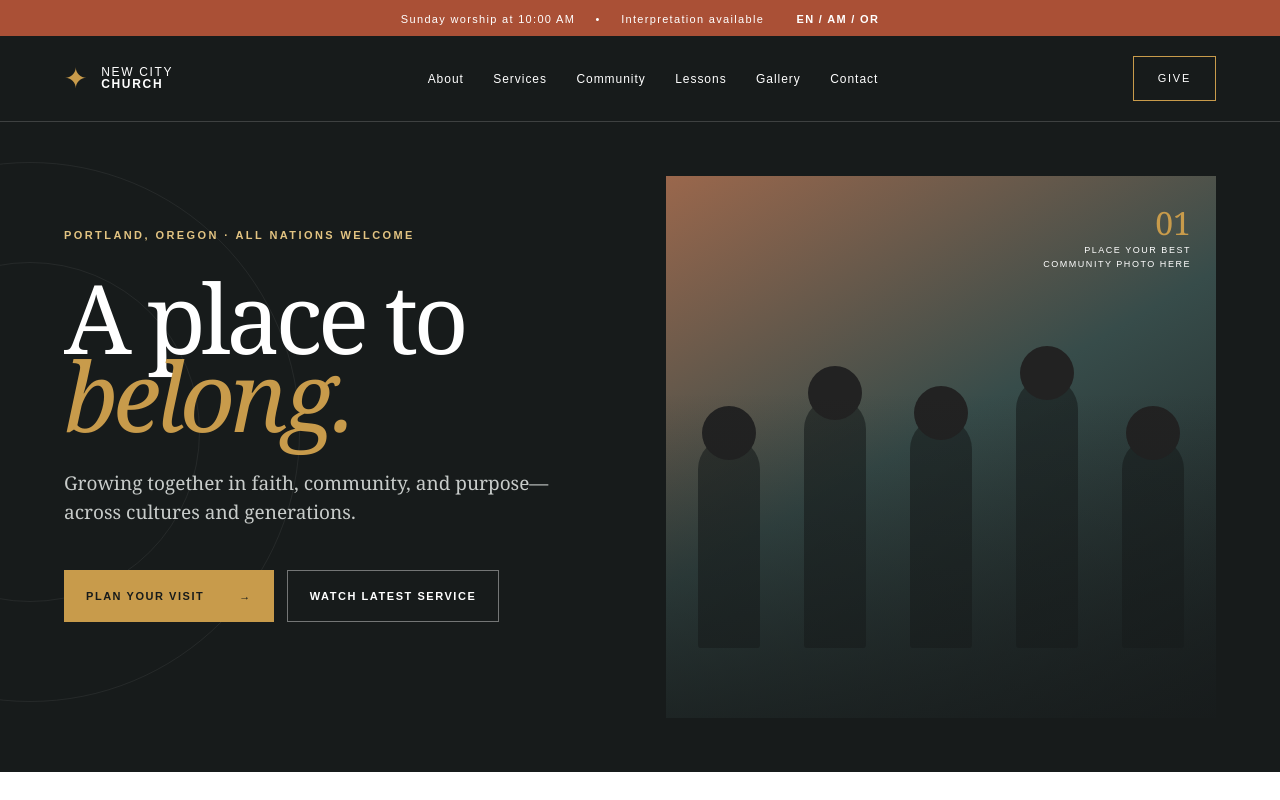
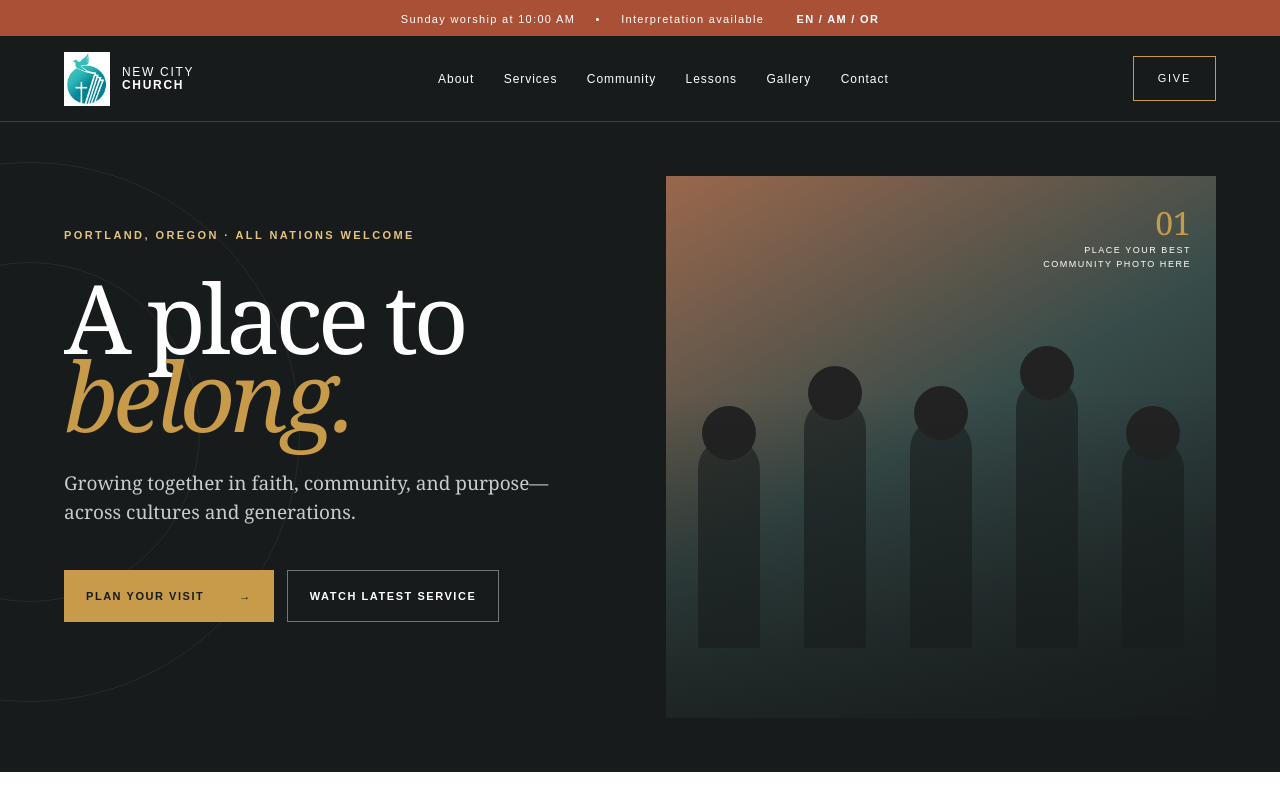
Before and after one commit to Eba-1/Shalom-Ethiopian-Evangelical-Church, a Next.js app: page / in a window 1280 px wide. Shown: the top 800 px of the page. Built offline with nearby package versions, Linux system fonts and the light colour scheme.

Commit message:
Replace placeholder marks with church logo

```diff
--- a/app/page.tsx
+++ b/app/page.tsx
@@ -2,11 +2,11 @@
 const events = [["30","AUG","Sunday Worship","10:00 AM · Main Sanctuary"],["05","SEP","Community Welcome Dinner","6:00 PM · Fellowship Hall"],["12","SEP","Young Adults Gathering","7:00 PM · Community Room"]];
 export default function Home(){return <main>
 <div className="notice">Sunday worship at 10:00 AM <span>•</span> Interpretation available <b>EN / AM / OR</b></div>
-<nav className="nav"><a className="brand" href="#top"><span className="brandmark">✦</span><span>NEW CITY<br/><b>CHURCH</b></span></a><div className="links"><a href="#about">About</a><a href="#services">Services</a><a href="#community">Community</a><a href="#lessons">Lessons</a><a href="#gallery">Gallery</a><a href="#contact">Contact</a></div><a className="give" href="#give">GIVE</a></nav>
+<nav className="nav"><a className="brand" href="#top"><img className="brand-logo" src="/shalom-church-logo.png" alt="Shalom Ethiopian Evangelical Church logo"/><span>NEW CITY<br/><b>CHURCH</b></span></a><div className="links"><a href="#about">About</a><a href="#services">Services</a><a href="#community">Community</a><a href="#lessons">Lessons</a><a href="#gallery">Gallery</a><a href="#contact">Contact</a></div><a className="give" href="#give">GIVE</a></nav>
 <section className="hero" id="top"><div className="hero-shape hero-a"/><div className="hero-shape hero-b"/><div className="hero-content"><p className="eyebrow">PORTLAND, OREGON · ALL NATIONS WELCOME</p><h1>A place to<br/><em>belong.</em></h1><p className="intro">Growing together in faith, community, and purpose—across cultures and generations.</p><div className="actions"><a className="primary" href="#visit">PLAN YOUR VISIT <span>→</span></a><a className="secondary" href="#lessons">WATCH LATEST SERVICE</a></div></div><div className="hero-photo" role="img" aria-label="Placeholder for an authentic congregation photo"><div className="photo-note"><span>01</span><p>PLACE YOUR BEST<br/>COMMUNITY PHOTO HERE</p></div><div className="people"><i/><i/><i/><i/><i/></div></div></section>
 <section className="quick" id="visit"><div><small>NEXT SERVICE</small><strong>SUNDAY · 10:00 AM</strong></div><div><small>FIND US</small><strong>PORTLAND, OREGON</strong></div><div><small>LANGUAGES</small><strong>ENGLISH · AMHARIC · OROMO</strong></div><a href="#contact">GET DIRECTIONS ↗</a></section>
 <section className="gallery-section" id="gallery"><div className="section-head"><div><p className="eyebrow dark">LIFE AT OUR CHURCH</p><h2>See faith in <em>motion.</em></h2></div><p>Explore moments of worship, friendship, service, and growth across our church community.</p></div><div className="gallery-grid">{galleries.map(([title,subtitle,cls],i)=><a className={`gallery-card ${cls} ${i<2?"large":""}`} href="#" key={title}><div className="placeholder"><span>PHOTO</span><b>{String(i+1).padStart(2,"0")}</b></div><div className="card-label"><div><h3>{title}</h3><p>{subtitle}</p></div><span>↗</span></div></a>)}</div><div className="center"><a className="outline" href="#">VIEW THE FULL GALLERY <span>→</span></a></div></section>
 <section className="community" id="community"><div className="community-copy"><p className="eyebrow gold">HERE FOR OUR CITY</p><h2>New here?<br/>You’re not <em>alone.</em></h2><p>Whether you just arrived or have called this city home for years, our community is ready to walk beside you.</p><a className="primary gold-btn" href="#">EXPLORE COMMUNITY SUPPORT →</a></div><div className="resource-grid"><article><span>01</span><h3>Newcomer support</h3><p>Local orientation, transportation, schools, and practical guidance.</p></article><article><span>02</span><h3>Work & education</h3><p>Employment resources, language classes, and skill-building support.</p></article><article><span>03</span><h3>Family connection</h3><p>Groups, youth programs, childcare information, and community care.</p></article><article><span>04</span><h3>Request support</h3><p>A private and respectful way to tell us how we can help.</p></article></div></section>
 <section className="events" id="services"><div className="section-head"><div><p className="eyebrow dark">COMING UP</p><h2>Gather with <em>us.</em></h2></div><a href="#">VIEW ALL EVENTS →</a></div>{events.map(e=><article className="event" key={e[2]}><div className="date"><b>{e[0]}</b><span>{e[1]}</span></div><h3>{e[2]}</h3><p>{e[3]}</p><button aria-label={`View ${e[2]}`}>→</button></article>)}</section>
-<footer id="contact"><div className="footer-brand"><span className="brandmark">✦</span><h2>EVERY NATION.<br/>ONE FAMILY.</h2></div><div><small>VISIT</small><p>Portland, Oregon<br/>Sundays at 10:00 AM</p></div><div><small>CONNECT</small><p>Plan Your Visit<br/>Request Prayer<br/>Volunteer</p></div><div><small>FOLLOW</small><p>Instagram<br/>YouTube<br/>Facebook</p></div><div className="footer-bottom">© 2026 New City Church <span>Made for our community.</span></div></footer>
+<footer id="contact"><div className="footer-brand"><img className="footer-logo" src="/shalom-church-logo.png" alt="Shalom Ethiopian Evangelical Church logo"/><h2>EVERY NATION.<br/>ONE FAMILY.</h2></div><div><small>VISIT</small><p>Portland, Oregon<br/>Sundays at 10:00 AM</p></div><div><small>CONNECT</small><p>Plan Your Visit<br/>Request Prayer<br/>Volunteer</p></div><div><small>FOLLOW</small><p>Instagram<br/>YouTube<br/>Facebook</p></div><div className="footer-bottom">© 2026 New City Church <span>Made for our community.</span></div></footer>
 </main>}
```
Also changed, not shown: app/globals.css, public/shalom-church-logo.png (added).
